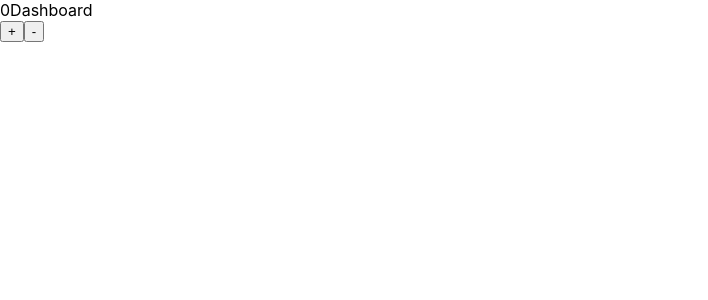
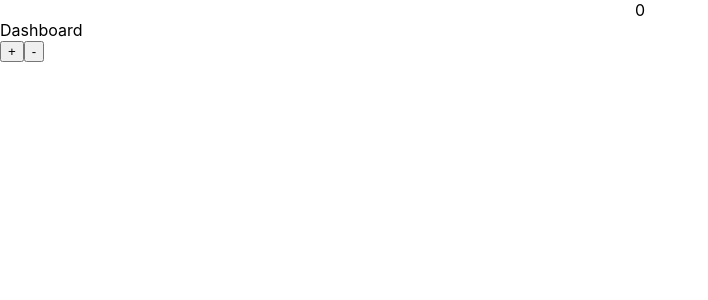
Before and after one commit to GoranAviani/simple_context_counter_in_react, a React (Create React App) app: page / in a window 1280 px wide. Shown: the top 300 px of the page, without its empty margins (0-708 px from the left). Built offline with nearby package versions, Linux system fonts and the light colour scheme.

Commit message:
simple_context_counter_in_react

```diff
--- a/src/App.js
+++ b/src/App.js
@@ -11,9 +11,12 @@ function App() {
 
 
   return (
-    <CounterContext.Provider class="App"
-                             value={{counter: counterState, setCouterState: setCouterState}} className="App">
-        {counterState}
+    <CounterContext.Provider
+                             value={{counter: counterState, setCouterState: setCouterState}}>
+        <div  className="App">
+                    {counterState}
+
+        </div>
         <Dashboard/>
     </CounterContext.Provider>
   );
```
